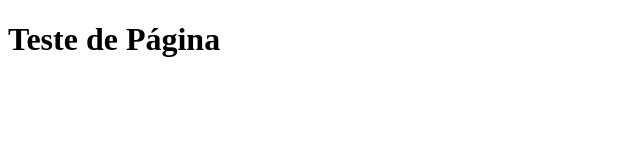
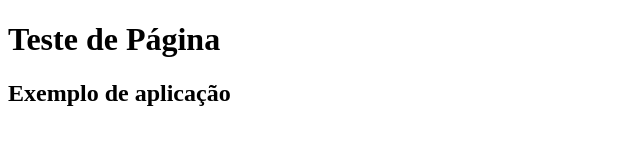
Before and after one commit to DiogoPCS/teste, a plain HTML site: page index.html in a window 1280 px wide. Shown: the whole page, without its empty margins (0-640 px from the left). Drawn offline with Linux system fonts and the light colour scheme.

Commit message:
third commit

```diff
--- a/index.html
+++ b/index.html
@@ -8,6 +8,7 @@
 <body>
 
     <h1>Teste de Página</h1>
+    <h2>Exemplo de aplicação</h2>
 
 </body>
 </html>
```
